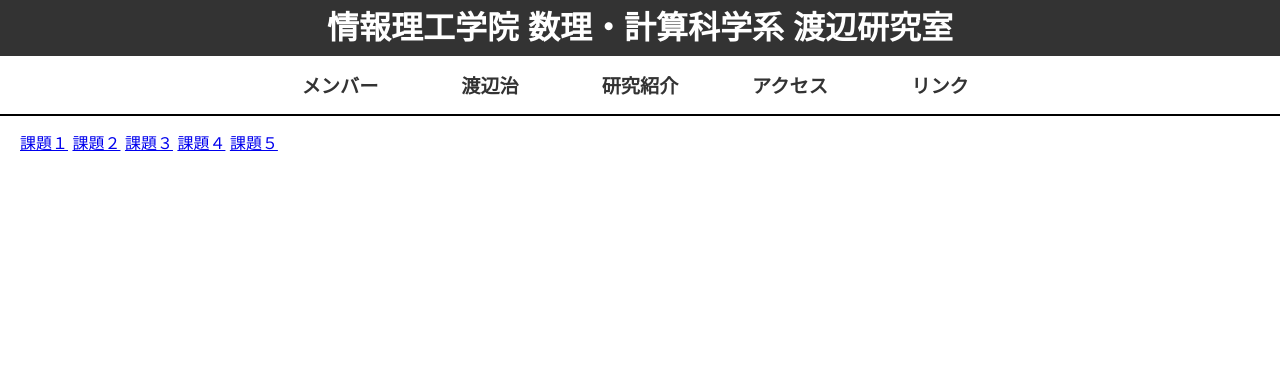
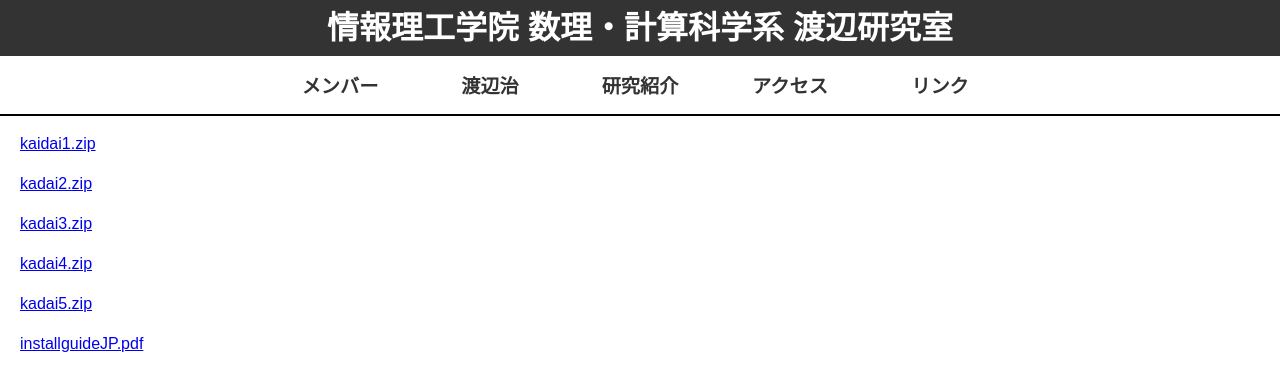
Before and after one commit to watanabe-laboratory/watanabe-laboratory.github.io, a Jekyll site: the page built from download/download.md, in a window 1280 px wide. Shown: the top 391 px of the page. Built offline with Jekyll 4.4.1, drawn with Linux system fonts in a browser that asks for light colours; our own code applies the rules of GitHub Pages for plain Markdown files.

Commit message:
change the zip name

```diff
--- a/download/download.md
+++ b/download/download.md
@@ -1,6 +1,12 @@
 
-[課題１](./kadai1.zip)
-[課題２](./kadai2.zip)
-[課題３](./kadai3.zip)
-[課題４](./kadai4.zip)
-[課題５](./kadai5.zip)
+[kaidai1.zip](./kadai1.zip)
+
+[kadai2.zip](./kadai2.zip)
+
+[kadai3.zip](./kadai3.zip)
+
+[kadai4.zip](./kadai4.zip)
+
+[kadai5.zip](./kadai5.zip)
+
+[installguideJP.pdf](./installguideJP.pdf)
```
Also changed, not shown: _includes/news.md (+1 -1 lines), 2 other files.
